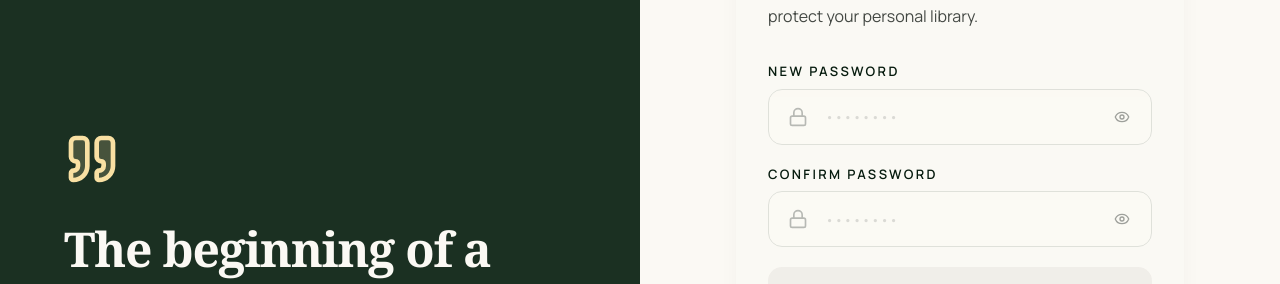
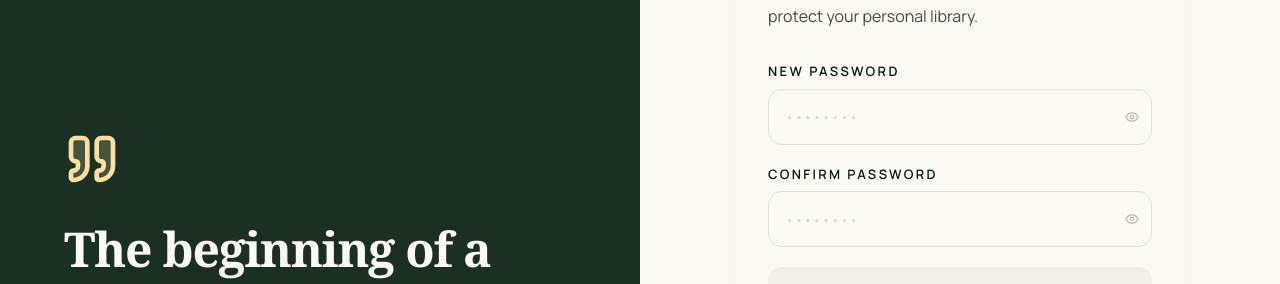
Before and after one commit to MuhamadZafarSyah/books, a Next.js app: page /auth/set-password in a window 1280 px wide. Shown: the part 158-442 px from the top of the page. Built offline with nearby package versions, Linux system fonts and the light colour scheme; no server answers.

Commit message:
feat(auth): implement PasswordInput component for enhanced password handling in forms

```diff
--- /dev/null
+++ b/src/components/ui/password-input.tsx
@@ -0,0 +1,75 @@
+"use client";
+
+import { useId, useState, type ComponentProps, type ReactNode } from "react";
+import { Eye, EyeOff } from "lucide-react";
+
+import { Button } from "@/components/ui/button";
+import { Input } from "@/components/ui/input";
+import { Label } from "@/components/ui/label";
+import { cn } from "@/lib/utils";
+
+type PasswordInputProps = Omit<ComponentProps<"input">, "type"> & {
+  error?: string;
+  inputClassName?: string;
+  label?: string;
+  labelAddon?: ReactNode;
+  labelClassName?: string;
+  wrapperClassName?: string;
+};
+
+function PasswordInput({
+  className,
+  disabled,
+  error,
+  id,
+  inputClassName,
+  label = "Password",
+  labelAddon,
+  labelClassName,
+  wrapperClassName,
+  "aria-invalid": ariaInvalid,
+  ...props
+}: PasswordInputProps) {
+  const generatedId = useId();
+  const inputId = id ?? generatedId;
+  const [showPassword, setShowPassword] = useState(false);
+
+  return (
+    <div className={cn("space-y-2", wrapperClassName)}>
+      <div className="flex items-center justify-between gap-3">
+        <Label htmlFor={inputId} className={labelClassName}>
+          {label}
+        </Label>
+        {labelAddon}
+      </div>
+      <div className="relative">
+        <Input
+          id={inputId}
+          type={showPassword ? "text" : "password"}
+          disabled={disabled}
+          aria-invalid={Boolean(error) || ariaInvalid}
+          className={cn("bg-background pr-12", inputClassName, className)}
+          {...props}
+        />
+        <Button
+          aria-label={showPassword ? "Hide password" : "Show password"}
+          className="absolute top-0 right-0 h-full w-auto px-3 transition-none! hover:bg-transparent! active:translate-y-0!"
+          disabled={disabled}
+          onClick={() => setShowPassword((current) => !current)}
+          size="icon"
+          type="button"
+          variant="ghost"
+        >
+          {showPassword ? (
+            <EyeOff className="h-4 w-4 text-muted-foreground" />
+          ) : (
+            <Eye className="h-4 w-4 text-muted-foreground" />
+          )}
+        </Button>
+      </div>
+      {error ? <p className="text-sm font-medium text-destructive">{error}</p> : null}
+    </div>
+  );
+}
+
+export { PasswordInput };
--- a/src/features/auth/components/login-page.tsx
+++ b/src/features/auth/components/login-page.tsx
@@ -4,7 +4,7 @@ import { useTransition } from "react";
 import { zodResolver } from "@hookform/resolvers/zod";
 import Link from "next/link";
 import { useRouter } from "next/navigation";
-import { ArrowRight, Lock, Mail } from "lucide-react";
+import { ArrowRight, Mail } from "lucide-react";
 import { useForm } from "react-hook-form";
 import { toast } from "sonner";
 
@@ -19,6 +19,7 @@ import {
 } from "@/components/ui/card";
 import { Input } from "@/components/ui/input";
 import { Label } from "@/components/ui/label";
+import { PasswordInput } from "@/components/ui/password-input";
 import { Separator } from "@/components/ui/separator";
 import { Button } from "@/components/ui/button";
 import {
@@ -160,40 +161,25 @@ function LoginPage() {
                                     ) : null}
                                 </div>
 
-                                <div className="space-y-2">
-                                    <div className="flex items-center justify-between">
-                                        <Label
-                                            htmlFor="password"
-                                            className="text-sm normal-case tracking-normal text-muted-foreground"
-                                        >
-                                            Password
-                                        </Label>
+                                <PasswordInput
+                                    id="password"
+                                    label="Password"
+                                    labelAddon={
                                         <Link
                                             className="text-xs font-semibold text-secondary-foreground transition-colors hover:text-primary"
                                             href="#"
                                         >
                                             Forgot password?
                                         </Link>
-                                    </div>
-                                    <div className="relative">
-                                        <Lock className="absolute left-3 top-1/2 size-4 -translate-y-1/2 text-muted-foreground" />
-                                        <Input
-                                            id="password"
-                                            type="password"
-                                            placeholder="********"
-                                            autoComplete="current-password"
-                                            disabled={isPending}
-                                            aria-invalid={Boolean(errors.password)}
-                                            className="h-12 rounded-2xl border border-input bg-background px-10 text-sm shadow-sm focus-visible:border-primary focus-visible:ring-2 focus-visible:ring-primary/20"
-                                            {...register("password")}
-                                        />
-                                    </div>
-                                    {errors.password ? (
-                                        <p className="text-sm font-medium text-destructive">
-                                            {errors.password.message}
-                                        </p>
-                                    ) : null}
-                                </div>
+                                    }
+                                    labelClassName="text-sm normal-case tracking-normal text-muted-foreground"
+                                    placeholder="********"
+                                    autoComplete="current-password"
+                                    disabled={isPending}
+                                    error={errors.password?.message}
+                                    inputClassName="h-12 rounded-2xl border border-input bg-background pl-4 pr-12 text-sm shadow-sm focus-visible:border-primary focus-visible:ring-2 focus-visible:ring-primary/20"
+                                    {...register("password")}
+                                />
 
                                 <Button
                                     type="submit"
--- a/src/features/auth/components/set-password-page.tsx
+++ b/src/features/auth/components/set-password-page.tsx
@@ -1,6 +1,6 @@
 "use client";
 
-import { useState, useTransition } from "react";
+import { useTransition } from "react";
 import { zodResolver } from "@hookform/resolvers/zod";
 import Link from "next/link";
 import { useRouter } from "next/navigation";
@@ -8,17 +8,11 @@ import {
   ArrowRight,
   CheckCircle2,
   Circle,
-  Eye,
-  EyeOff,
   Lock,
   Quote,
   ShieldCheck,
 } from "lucide-react";
-import {
-  useForm,
-  useWatch,
-  type UseFormRegisterReturn,
-} from "react-hook-form";
+import { useForm, useWatch } from "react-hook-form";
 import { toast } from "sonner";
 
 import { setPassword } from "@/actions/auth";
@@ -31,8 +25,7 @@ import {
   CardHeader,
   CardTitle,
 } from "@/components/ui/card";
-import { Input } from "@/components/ui/input";
-import { Label } from "@/components/ui/label";
+import { PasswordInput } from "@/components/ui/password-input";
 import { Separator } from "@/components/ui/separator";
 import {
   setPasswordSchema,
@@ -68,67 +61,9 @@ function RequirementItem({ met, children }: { met: boolean; children: string })
   );
 }
 
-function PasswordInput({
-  id,
-  label,
-  registration,
-  error,
-  show,
-  onToggleShow,
-  disabled,
-}: {
-  id: string;
-  label: string;
-  registration: UseFormRegisterReturn;
-  error?: string;
-  show: boolean;
-  onToggleShow: () => void;
-  disabled: boolean;
-}) {
-  return (
-    <div className="space-y-2">
-      <Label
-        htmlFor={id}
-        className="text-[13px] font-semibold uppercase tracking-[0.18em] text-[#061b0e]"
-      >
-        {label}
-      </Label>
-      <div className="relative">
-        <Lock className="absolute left-5 top-1/2 size-5 -translate-y-1/2 text-[#737973]" />
-        <Input
-          id={id}
-          type={show ? "text" : "password"}
-          placeholder="••••••••"
-          autoComplete="new-password"
-          disabled={disabled}
-          aria-invalid={Boolean(error)}
-          className="h-12 rounded-xl border border-[#c3c8c1] bg-[#fbf9f4] pl-14 pr-14 text-base text-[#1b1c19] shadow-none placeholder:text-[#434843]/35 focus-visible:border-[#061b0e] focus-visible:ring-2 focus-visible:ring-[#061b0e]/10 sm:h-14"
-          {...registration}
-        />
-        <Button
-          type="button"
-          variant="ghost"
-          size="icon-sm"
-          onClick={onToggleShow}
-          disabled={disabled}
-          className="absolute right-3 top-1/2 -translate-y-1/2 rounded-full text-[#434843] hover:bg-[#f0eee9] hover:text-[#061b0e]"
-          aria-label={show ? `Hide ${label}` : `Show ${label}`}
-        >
-          {show ? <EyeOff className="size-4" /> : <Eye className="size-4" />}
-        </Button>
-      </div>
-      {error ? (
-        <p className="text-sm font-medium text-[#ba1a1a]">{error}</p>
-      ) : null}
-    </div>
-  );
-}
-
 export default function SetPasswordPage({ token }: SetPasswordPageProps) {
   const router = useRouter();
   const [isPending, startTransition] = useTransition();
-  const [showPassword, setShowPassword] = useState(false);
-  const [showConfirmPassword, setShowConfirmPassword] = useState(false);
   const {
     control,
     handleSubmit,
@@ -168,8 +103,6 @@ export default function SetPasswordPage({ token }: SetPasswordPageProps) {
       }
 
       reset();
-      setShowPassword(false);
-      setShowConfirmPassword(false);
       toast.success("Password set successfully. Please sign in.");
       router.replace("/auth");
     });
@@ -241,21 +174,25 @@ export default function SetPasswordPage({ token }: SetPasswordPageProps) {
                 <PasswordInput
                   id="password"
                   label="New Password"
-                  registration={register("password")}
                   error={errors.password?.message}
-                  show={showPassword}
-                  onToggleShow={() => setShowPassword((show) => !show)}
+                  labelClassName="text-[13px] font-semibold uppercase tracking-[0.18em] text-[#061b0e]"
+                  placeholder="••••••••"
+                  autoComplete="new-password"
                   disabled={isPending || !token}
+                  inputClassName="h-12 rounded-xl border border-[#c3c8c1] bg-[#fbf9f4] pl-4 pr-12 text-base text-[#1b1c19] shadow-none placeholder:text-[#434843]/35 focus-visible:border-[#061b0e] focus-visible:ring-2 focus-visible:ring-[#061b0e]/10 sm:h-14"
+                  {...register("password")}
                 />
 
                 <PasswordInput
                   id="confirm-password"
                   label="Confirm Password"
-                  registration={register("confirmPassword")}
                   error={errors.confirmPassword?.message}
-                  show={showConfirmPassword}
-                  onToggleShow={() => setShowConfirmPassword((show) => !show)}
+                  labelClassName="text-[13px] font-semibold uppercase tracking-[0.18em] text-[#061b0e]"
+                  placeholder="••••••••"
+                  autoComplete="new-password"
                   disabled={isPending || !token}
+                  inputClassName="h-12 rounded-xl border border-[#c3c8c1] bg-[#fbf9f4] pl-4 pr-12 text-base text-[#1b1c19] shadow-none placeholder:text-[#434843]/35 focus-visible:border-[#061b0e] focus-visible:ring-2 focus-visible:ring-[#061b0e]/10 sm:h-14"
+                  {...register("confirmPassword")}
                 />
 
                 <Card className="rounded-xl border-0 bg-[#f0eee9] py-0 shadow-none ring-0">
```
